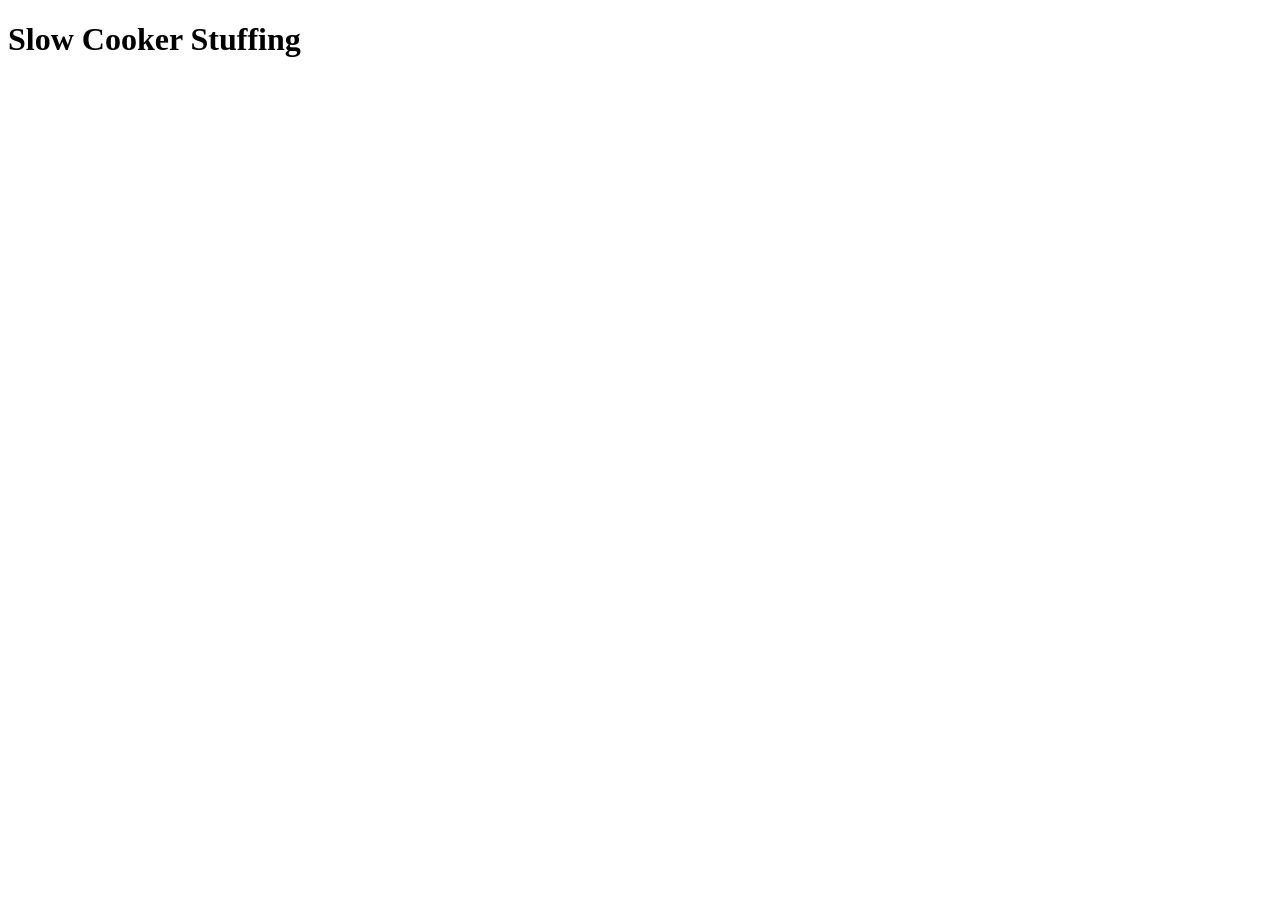
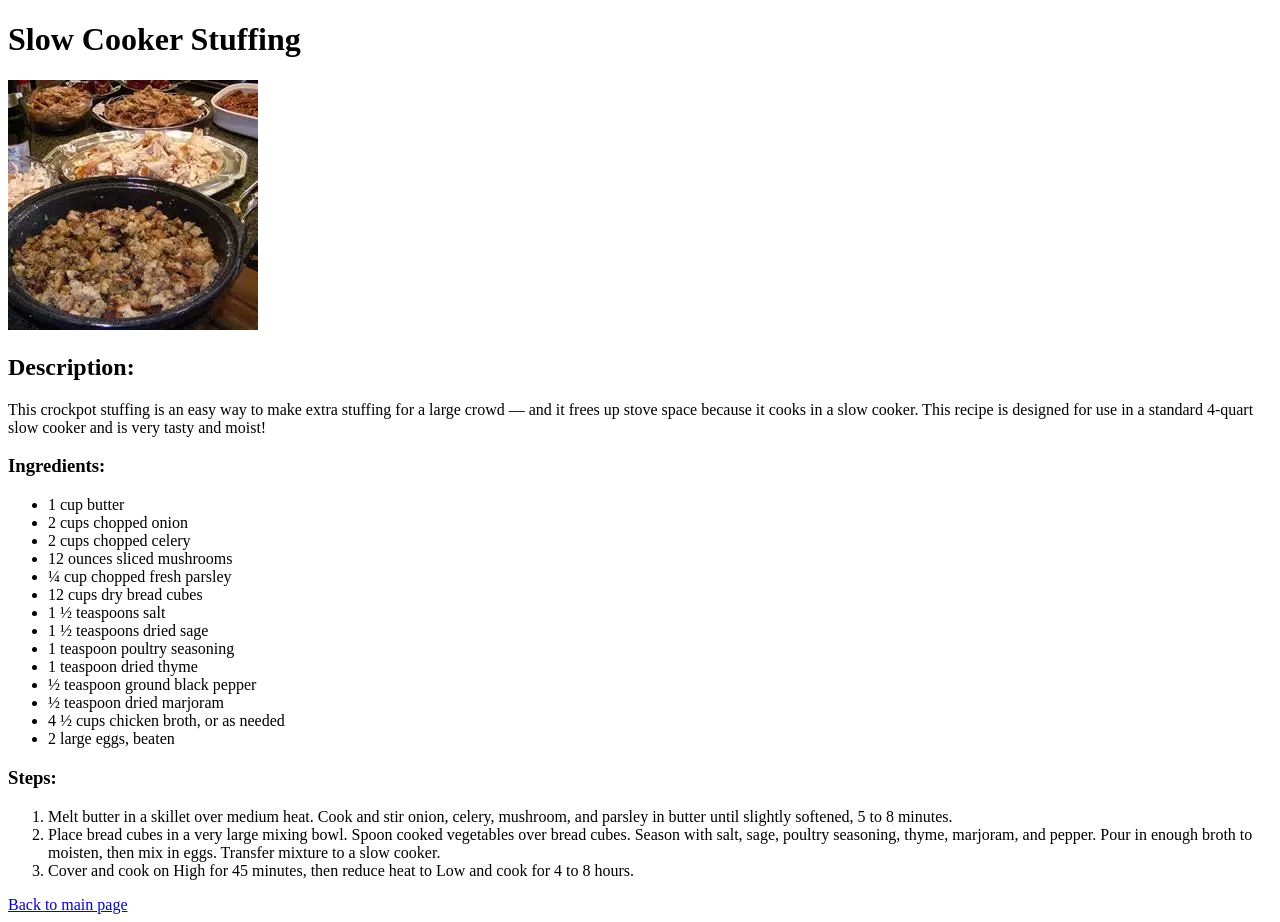
Before and after one commit to ArqamWaheed/odin-recipes, a plain HTML site: page recipes/Slow-Cooker-Stuffing.html in a window 1280 px wide. Before the commit the page ends 800 px from the top, so only its background shows below. Drawn offline with Linux system fonts and the light colour scheme.

Commit message:
First Recipe
Completed the HTML page for the first recipe.

```diff
--- a/recipes/Slow-Cooker-Stuffing.html
+++ b/recipes/Slow-Cooker-Stuffing.html
@@ -8,5 +8,33 @@
 
     <body>
         <h1>Slow Cooker Stuffing</h1>
+        <img src = "../images/Slow-Cooker-Stuffing.webp" alt = "Image of Slow Cooker Stuffing" />
+        <h2>Description:</h2>
+        <p> This crockpot stuffing is an easy way to make extra stuffing for a large crowd — and it frees up stove space because it cooks in a slow cooker. This recipe is designed for use in a standard 4-quart slow cooker and is very tasty and moist!</p>
+        <h3>Ingredients:</h3>
+        <ul>
+            <li>1 cup butter</li>
+            <li>2 cups chopped onion</li>
+            <li>2 cups chopped celery</li>
+            <li>12 ounces sliced mushrooms</li>
+            <li>¼ cup chopped fresh parsley</li>
+            <li>12 cups dry bread cubes</li>
+            <li>1 ½ teaspoons salt</li>
+            <li>1 ½ teaspoons dried sage</li>
+            <li>1 teaspoon poultry seasoning</li>
+            <li>1 teaspoon dried thyme</li>
+            <li>½ teaspoon ground black pepper</li>
+            <li>½ teaspoon dried marjoram</li>
+            <li>4 ½ cups chicken broth, or as needed</li>
+            <li>2 large eggs, beaten</li>
+        </ul>
+        <h3>Steps:</h3>
+        <ol>
+            <li> Melt butter in a skillet over medium heat. Cook and stir onion, celery, mushroom, and parsley in butter until slightly softened, 5 to 8 minutes. </li>
+            <li> Place bread cubes in a very large mixing bowl. Spoon cooked vegetables over bread cubes. Season with salt, sage, poultry seasoning, thyme, marjoram, and pepper. Pour in enough broth to moisten, then mix in eggs. Transfer mixture to a slow cooker. </li>
+            <li> Cover and cook on High for 45 minutes, then reduce heat to Low and cook for 4 to 8 hours. </li>
+        </ol>
+
+        <a href = "../index.html">Back to main page</a>
     </body>
 </html>
```
Also changed, not shown: images/Slow-Cooker-Stuffing.webp (renamed from images/image.webp), index.html (line endings or trailing spaces).
